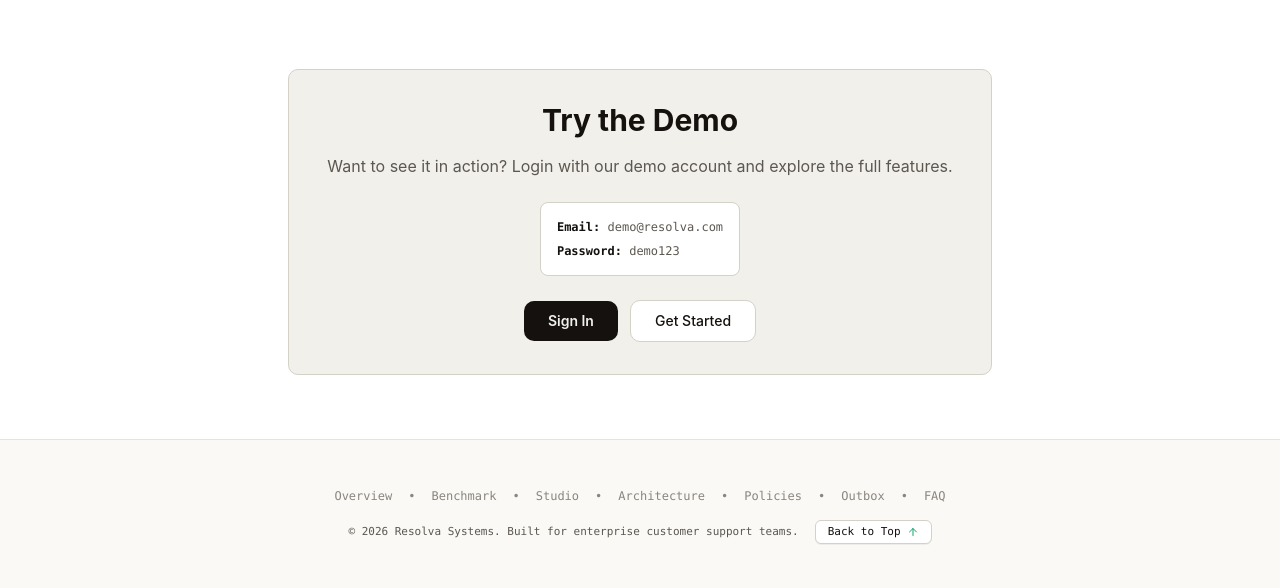
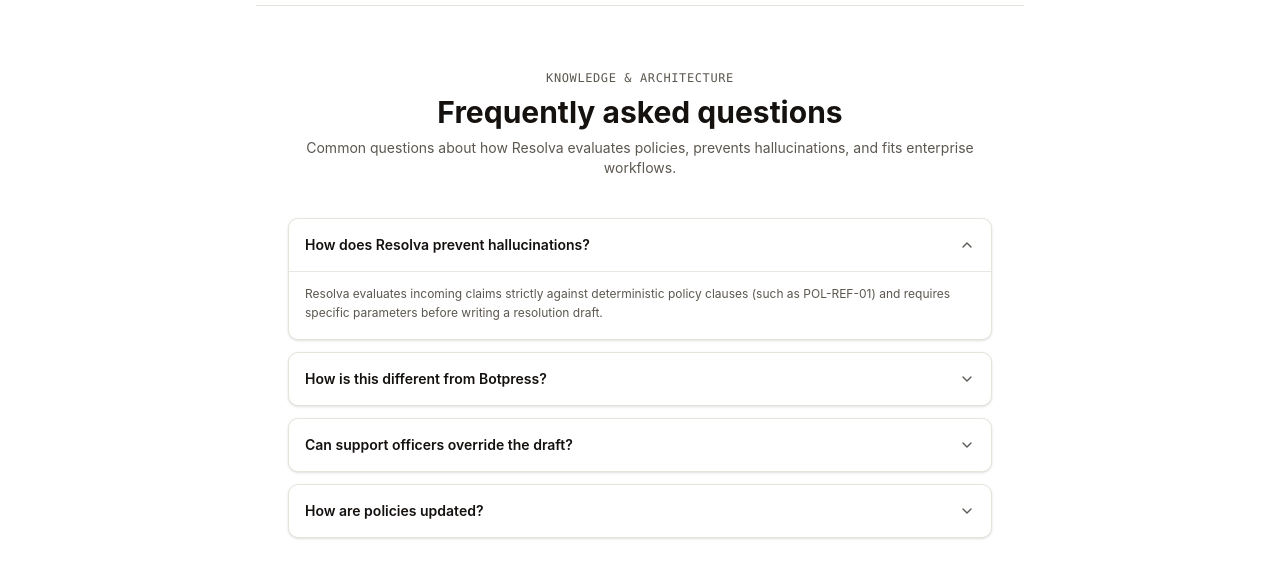
Before and after one commit to arthemisz/Resolva2, a React (Vite) app in the folder client/: page / in a window 1280 px wide. Shown: the part 1731-2319 px from the top of the page. Built offline with nearby package versions, Linux system fonts and the light colour scheme; no server answers.

Commit message:
feat: Add FAQ section to landing page
- Added FaqSection component to landing page
- Positioned between Benchmark and Demo sections
- Provides frequently asked questions for visitors
- Complete landing page: Hero -> Benchmark -> FAQ -> Demo

```diff
--- a/client/src/pages/LandingPage.jsx
+++ b/client/src/pages/LandingPage.jsx
@@ -3,6 +3,7 @@
 import { ArrowRight } from 'lucide-react';
 import ModelViewer from '../components/common/ModelViewer';
 import BenchmarkSection from '../components/sections/BenchmarkSection';
+import FaqSection from '../components/sections/FaqSection';
 
 export default function LandingPage() {
   const navigate = useNavigate();
@@ -66,6 +67,9 @@
       {/* Benchmark Section - Motion Graphics */}
       <BenchmarkSection />
 
+      {/* FAQ Section */}
+      <FaqSection />
+
       {/* Demo Section */}
       <section className="py-16 px-4 sm:px-8 max-w-3xl mx-auto w-full text-center">
         <div className="p-8 rounded-[10px] bg-[#F1F0EA] border border-[#D3D1C8]">
```
